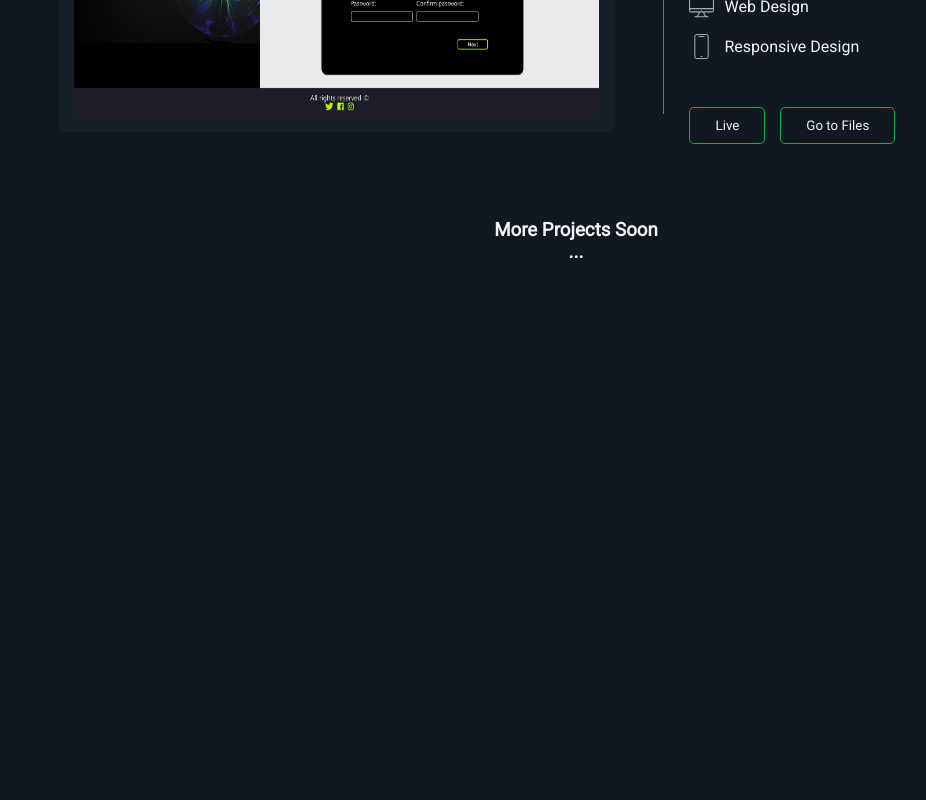
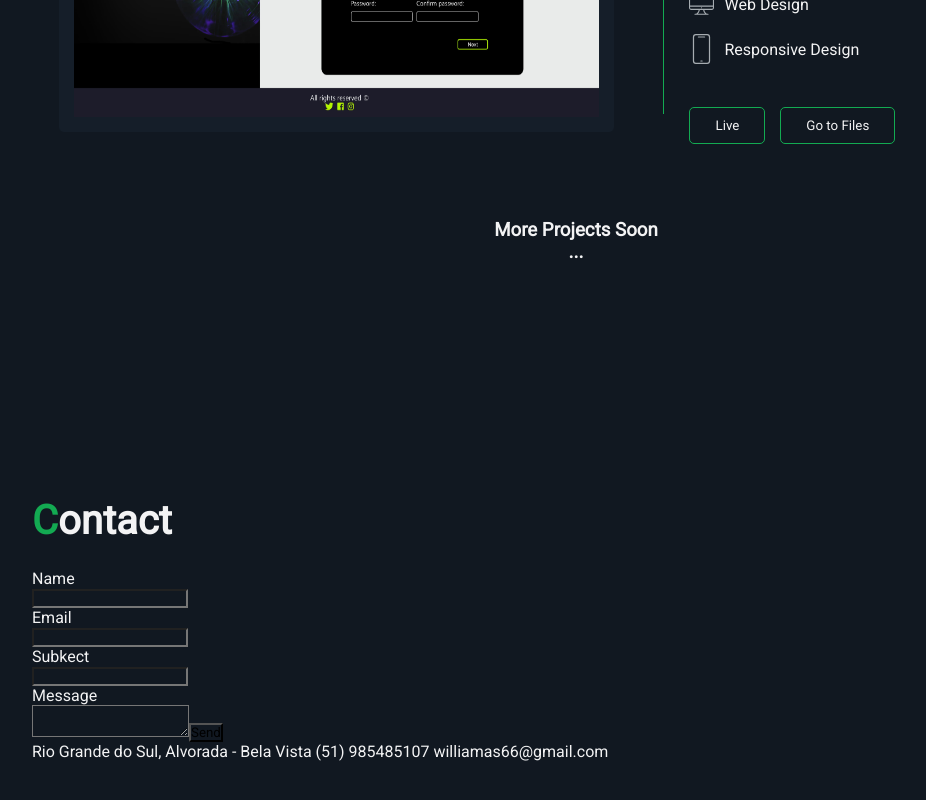
Before and after one commit to Williamas47/Portfolio-William-Almeida, a React (Create React App) app: page / in a window 1280 px wide. Shown: the part 1918-2718 px from the top of the page, without its empty margins (64-990 px from the left). Before the commit the page ends 2400 px from the top, so only its background shows below. Built offline with nearby package versions, Linux system fonts and the light colour scheme; the HTML template or start-up script is replaced by a standard one.

Commit message:
Contact component added

```diff
--- /dev/null
+++ b/src/components/Main/Contact/Contact.js
@@ -0,0 +1,45 @@
+import React from 'react'
+import {StyledContact} from "./ContactStyles";
+const Contact = () => {
+    return (
+        <StyledContact>
+            <div id="contactLeft">
+              <h2><span>C</span>ontact</h2>
+              <form>
+                  <label>
+                      <p>Name</p>
+                      <input type="text"/>
+                  </label>
+                  <label>
+                      <p>Email</p>
+                      <input type="email"/>
+                  </label>
+                  <label>
+                      <p>Subkect</p>
+                      <input type="text"/>
+                  </label>
+                  <label>
+                      <p>Message</p>
+                      <textarea/>
+                  </label>
+                  <button>Send</button>
+              </form>
+            </div>
+            <div id="contactRight">
+                <div id="map">
+                    <span id="contactInfos">
+                        <p>
+                            Rio Grande do Sul,
+                            Alvorada - Bela Vista
+                            (51) 985485107
+                            williamas66@gmail.com
+                        </p>
+                    </span>
+                </div>
+
+            </div>
+        </StyledContact>
+    )
+}
+
+export default Contact
--- /dev/null
+++ b/src/components/Main/Contact/ContactStyles.js
@@ -0,0 +1,12 @@
+import styled from "styled-components";
+
+export const StyledContact = styled.section`
+    height: 100vh;
+    color: var(--text-primary-color);
+    padding-top: 15px;
+    h2{
+        font-size: 2.5em;
+        span{ color: var(--secundary-color)};
+        margin-bottom: 25px;
+    }
+`;
--- a/src/components/Main/Main.js
+++ b/src/components/Main/Main.js
@@ -1,4 +1,5 @@
 import React from 'react'
+import Contact from './Contact/Contact';
 import Home from './Home/Home';
 import Projects from './Projects/Projects';
 import Skills from './Skills/Skills';
@@ -8,6 +9,7 @@ const Main = () => {
             <Home/>
             <Skills/>
             <Projects/>
+            <Contact/>
         </div>
     )
 }
--- a/src/components/Main/Projects/ProjectsStyles.js
+++ b/src/components/Main/Projects/ProjectsStyles.js
@@ -1,5 +1,5 @@
 import styled from 'styled-components';
-export const StyledProjects = styled.div`
+export const StyledProjects = styled.section`
     height: 100vh;
     color: var(--text-primary-color);
     padding-top: 15px;
@@ -44,8 +44,6 @@ export const StyledProjects = styled.div`
                     transition: box-shadow 0s, transform 0.5s, margin-left 0.5s ;
                     /* transition-delay: 1s; */
                     &:hover{
-
-
                         transition: box-shadow 0s, transform 1.5s, margin-left 1s ;
                         transform: scale(1.5);
                         position: absolute;
@@ -115,7 +113,7 @@ export const StyledProjects = styled.div`
                     svg{
                     margin-right: 10px;
                     width: 25px;
-                    height: 25px;
+                    height: 30px;
                     }
                 }
             }
```
